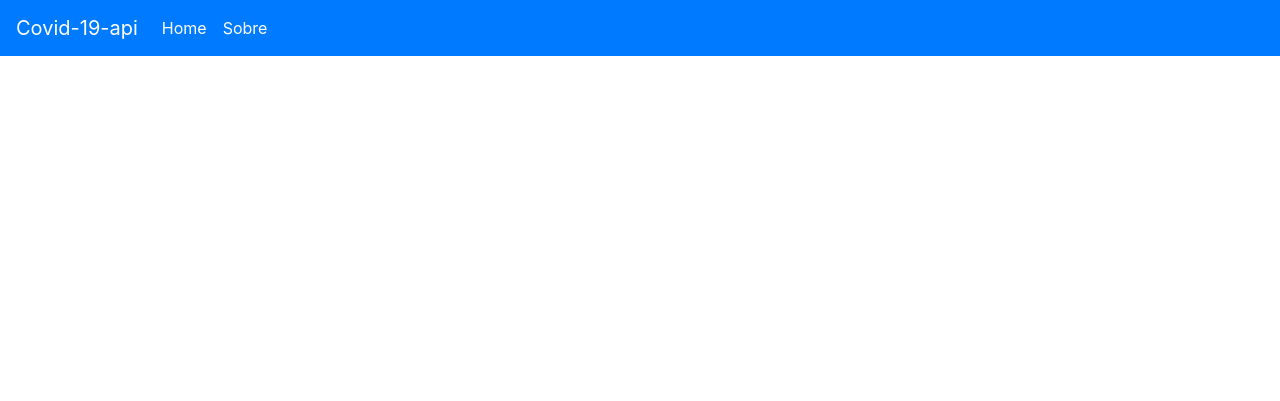
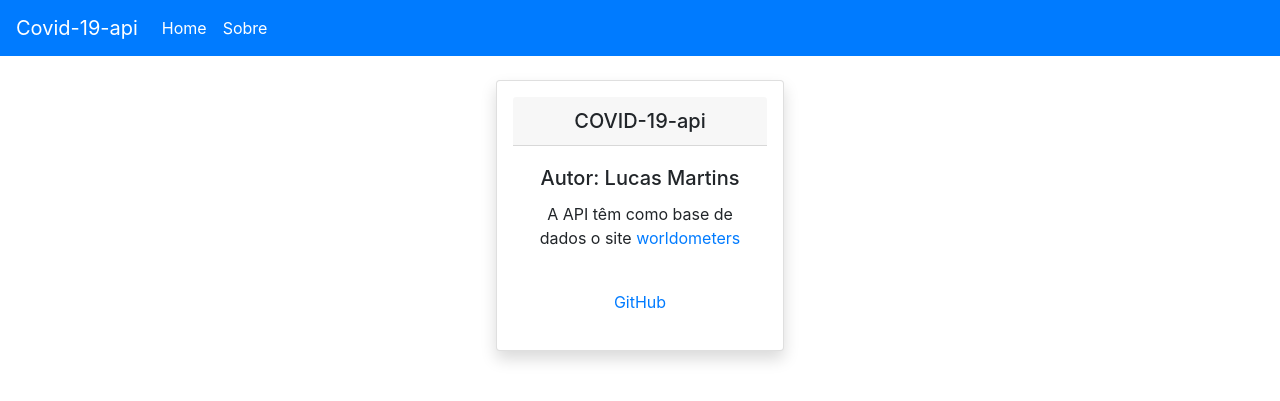
Before and after one commit to lucasmcast/COVID-19-api, a Flask app: page /sobre in a window 1280 px wide. Shown: the top 401 px of the page. Run offline with Flask 2, Linux system fonts and the light colour scheme; some libraries are stand-ins or nearby versions.

Commit message:
adicionado pagina sobre e colocado os dados gerais no index

```diff
--- a/app/main/views.py
+++ b/app/main/views.py
@@ -6,7 +6,10 @@ from ..models import GeneralsDatas, CountryCases
 @main.route('/', methods=['GET'])
 def index():
     data_atual = date.today()
-    return render_template('index.html', values=CountryCases.query.filter_by(date_data=data_atual))
+    countries_cases = CountryCases.query.filter_by(date_data=data_atual)
+    generals_cases = GeneralsDatas.query.filter_by(date_data=data_atual)
+
+    return render_template('index.html', cases=generals_cases[-1], values=countries_cases)
 
 @main.route('/sobre', methods=["GET"])
 def sobre():
--- a/app/templates/sobre.html
+++ b/app/templates/sobre.html
@@ -1 +1,18 @@
 {% extends "base.html" %}
+
+{% block title%}Sobre{% endblock%}
+
+{% block content %}
+<div class="page-header" align="center">
+    <div class="card shadow p-3 mb-5 bg-white rounded" style="width: 18rem;">
+        <h5 class="card-header">COVID-19-api</h5>
+        <div class="card-body">
+          <h5 class="card-title">Autor: Lucas Martins</h5>
+          <p class="card-text">A API têm como base de dados o site <a href="https://www.worldometers.info/coronavirus/">worldometers</a></p>
+        </div>
+        <div class="card-body">
+          <a href="https://github.com/lucasmcast/COVID-19-api" class="card-link">GitHub</a>
+        </div>
+      </div>
+</div>
+{% endblock%}
```
Also changed, not shown: app/templates/index.html (+22 -3 lines), README.md, app/static/img/lucas.jpeg (added).
